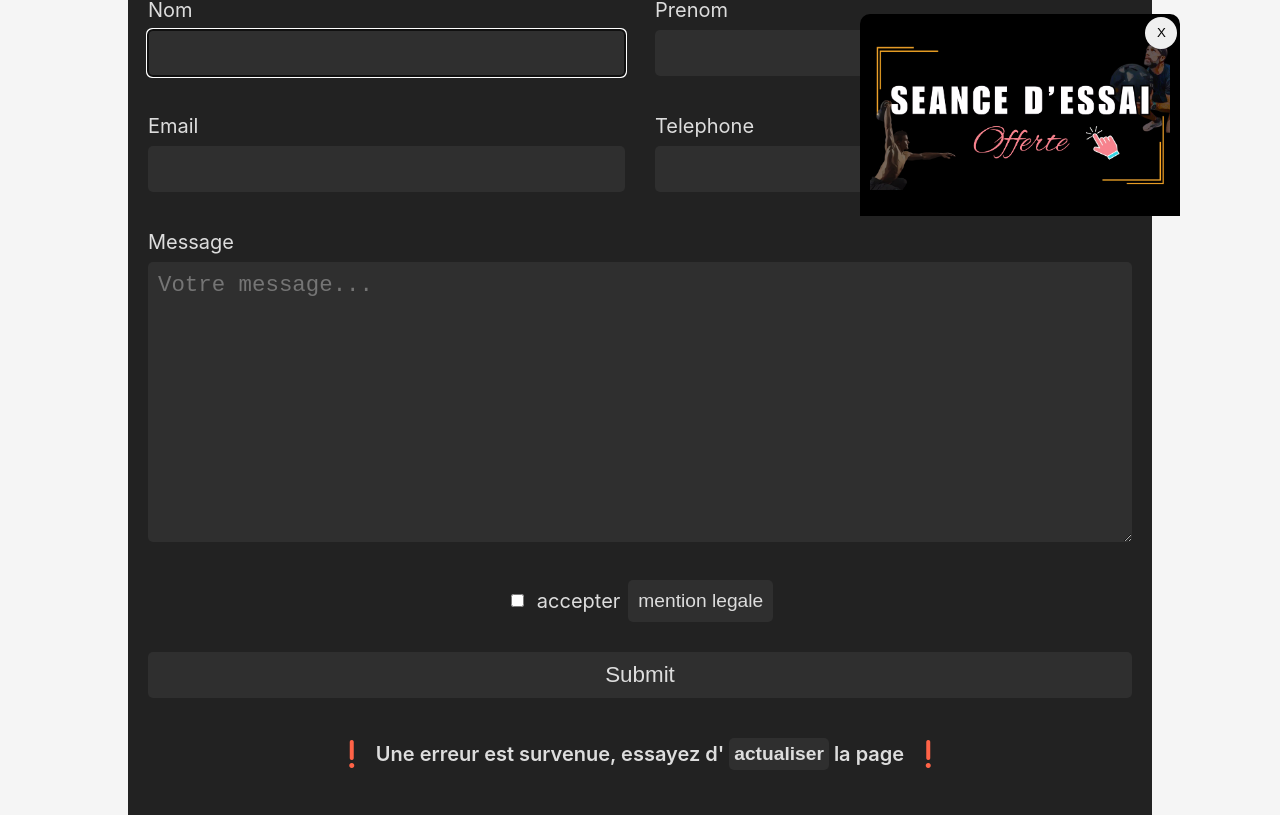
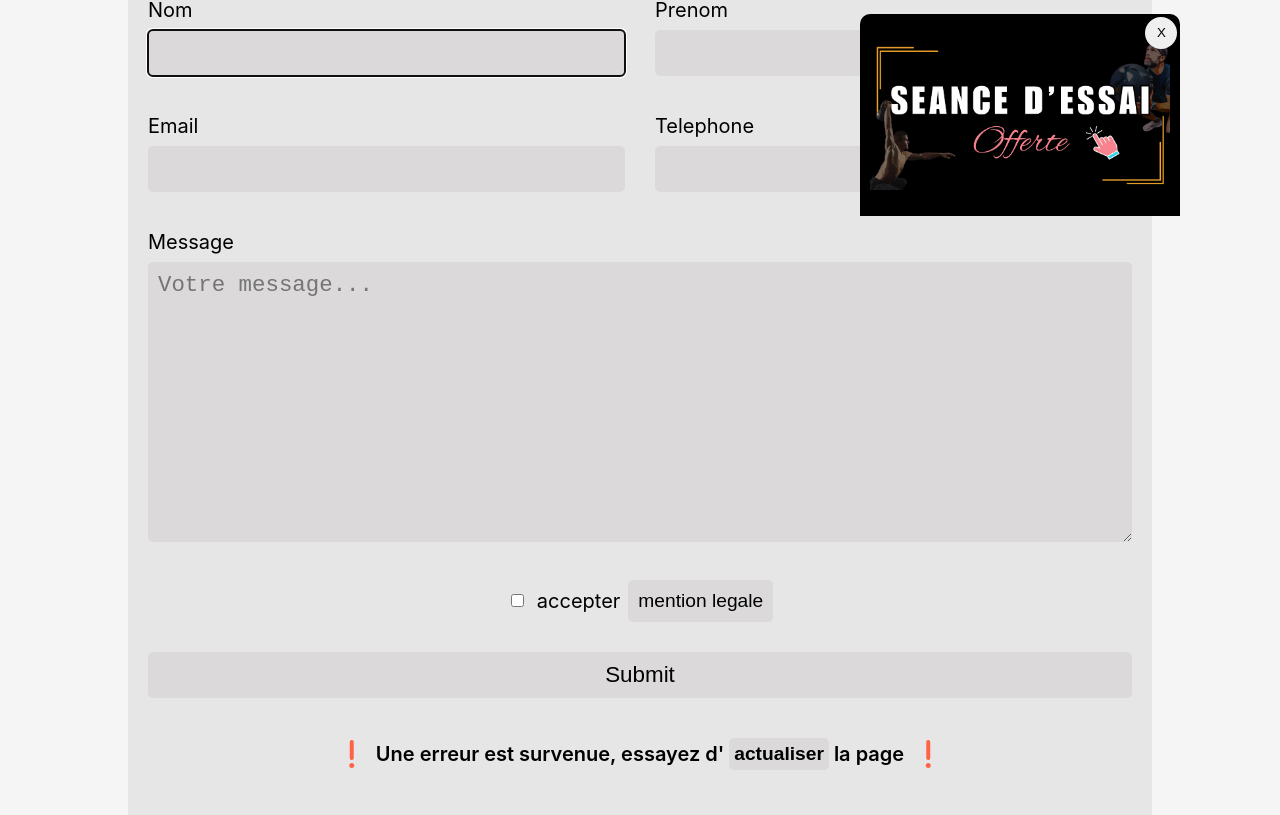
Before and after one commit to Crrux/CrossfitObernai, a React (Vite) app: page /contact in a window 1280 px wide. Shown: the part 584-1399 px from the top of the page. Built offline with nearby package versions, Linux system fonts and the light colour scheme.

Commit message:
ajout mode light formulaire

```diff
--- a/src/pages/contact/_contact.sass
+++ b/src/pages/contact/_contact.sass
@@ -1,10 +1,13 @@
 $dark-bg: #222
+$light-bg: #e7e6e6
 $light-text: #ddd
+$dark-text: #000
 $error-text: #ff6347
 $form-font-size: 1.4rem
 $form-padding: 10px
 $form-border-radius: 5px
-$form-bg-color: lighten($dark-bg, 5%)
+$form-bg-color-dark: lighten($dark-bg, 5%)
+$form-bg-color-light: darken($light-bg, 5%)
 $layout-breakpoint-small: 600px
 
 .main_contact
@@ -16,8 +19,8 @@ $layout-breakpoint-small: 600px
         display: flex
         justify-content: center
         flex-direction: column
-        background-color: $dark-bg
-        color: $light-text
+        background-color: light-dark($light-bg, $dark-bg)
+        color: light-dark($dark-text, $light-text)
         padding: 20px
         border-radius: $form-border-radius
         width: 100%
@@ -56,18 +59,17 @@ $layout-breakpoint-small: 600px
                 align-items: center
             button
                 font-size: 1.2rem
-                background-color: $form-bg-color
-                color: $light-text
+                background-color: light-dark($form-bg-color-light, $form-bg-color-dark)
+                color: light-dark($dark-text, $light-text)
                 border: none
                 border-radius: $form-border-radius
                 padding: $form-padding
                 cursor: pointer
                 transition: background-color 0.3s ease
                 &:hover
-                    background-color: darken($form-bg-color, 10%)
+                    background-color: light-dark(darken($form-bg-color-light, 10%), darken($form-bg-color-dark, 10%))
 
         .FormError
-            // background-color: rgba(255, 0, 0, 0.1) !important
             animation: ErrorBlink 0.5s forwards
 
         label
@@ -90,8 +92,8 @@ $layout-breakpoint-small: 600px
             padding: $form-padding
             border: none
             border-radius: $form-border-radius
-            background-color: $form-bg-color
-            color: $light-text
+            background-color: light-dark($form-bg-color-light, $form-bg-color-dark)
+            color: light-dark($dark-text, $light-text)
             box-sizing: border-box
 
         &:focus
@@ -128,8 +130,8 @@ $layout-breakpoint-small: 600px
                 font-size: 2rem
                 color: $error-text
             .refresh_button
-                background-color: $form-bg-color
-                color: $light-text
+                background-color: light-dark($form-bg-color-light, $form-bg-color-dark)
+                color: light-dark($dark-text, $light-text)
                 border: none
                 border-radius: $form-border-radius
                 padding: $form-padding
@@ -140,7 +142,7 @@ $layout-breakpoint-small: 600px
                 font-size: 1.2rem
                 font-weight: 600
                 &:hover
-                    background-color: darken($form-bg-color, 10%)
+                    background-color: light-dark(darken($form-bg-color-light, 10%), darken($form-bg-color-dark, 10%))
 
 @keyframes ErrorBlink
     0%
--- a/src/sass/style.css
+++ b/src/sass/style.css
@@ -910,8 +910,8 @@ footer #Footer_bottom-container p a {
   display: flex;
   justify-content: center;
   flex-direction: column;
-  background-color: #222;
-  color: #ddd;
+  background-color: light-dark(#e7e6e6, #222);
+  color: light-dark(#000, #ddd);
   padding: 20px;
   border-radius: 5px;
   width: 100%;
@@ -960,8 +960,8 @@ footer #Footer_bottom-container p a {
 }
 .main_contact .form_contact_checkbox_container button {
   font-size: 1.2rem;
-  background-color: #2f2f2f;
-  color: #ddd;
+  background-color: light-dark(#dbd9d9, #2f2f2f);
+  color: light-dark(#000, #ddd);
   border: none;
   border-radius: 5px;
   padding: 10px;
@@ -969,7 +969,7 @@ footer #Footer_bottom-container p a {
   transition: background-color 0.3s ease;
 }
 .main_contact .form_contact_checkbox_container button:hover {
-  background-color: #151515;
+  background-color: light-dark(#c2bfbf, #151515);
 }
 .main_contact .form_contact .FormError {
   animation: ErrorBlink 0.5s forwards;
@@ -996,8 +996,8 @@ footer #Footer_bottom-container p a {
   padding: 10px;
   border: none;
   border-radius: 5px;
-  background-color: #2f2f2f;
-  color: #ddd;
+  background-color: light-dark(#dbd9d9, #2f2f2f);
+  color: light-dark(#000, #ddd);
   box-sizing: border-box;
 }
 .main_contact .form_contact:focus {
@@ -1039,8 +1039,8 @@ footer #Footer_bottom-container p a {
   color: #ff6347;
 }
 .main_contact .FormSubmitInfo p .refresh_button {
-  background-color: #2f2f2f;
-  color: #ddd;
+  background-color: light-dark(#dbd9d9, #2f2f2f);
+  color: light-dark(#000, #ddd);
   border: none;
   border-radius: 5px;
   padding: 10px;
@@ -1052,7 +1052,7 @@ footer #Footer_bottom-container p a {
   font-weight: 600;
 }
 .main_contact .FormSubmitInfo p .refresh_button:hover {
-  background-color: #151515;
+  background-color: light-dark(#c2bfbf, #151515);
 }
 
 @keyframes ErrorBlink {
```
Also changed, not shown: 1 other file (tests, documents, lock files or other folders).
